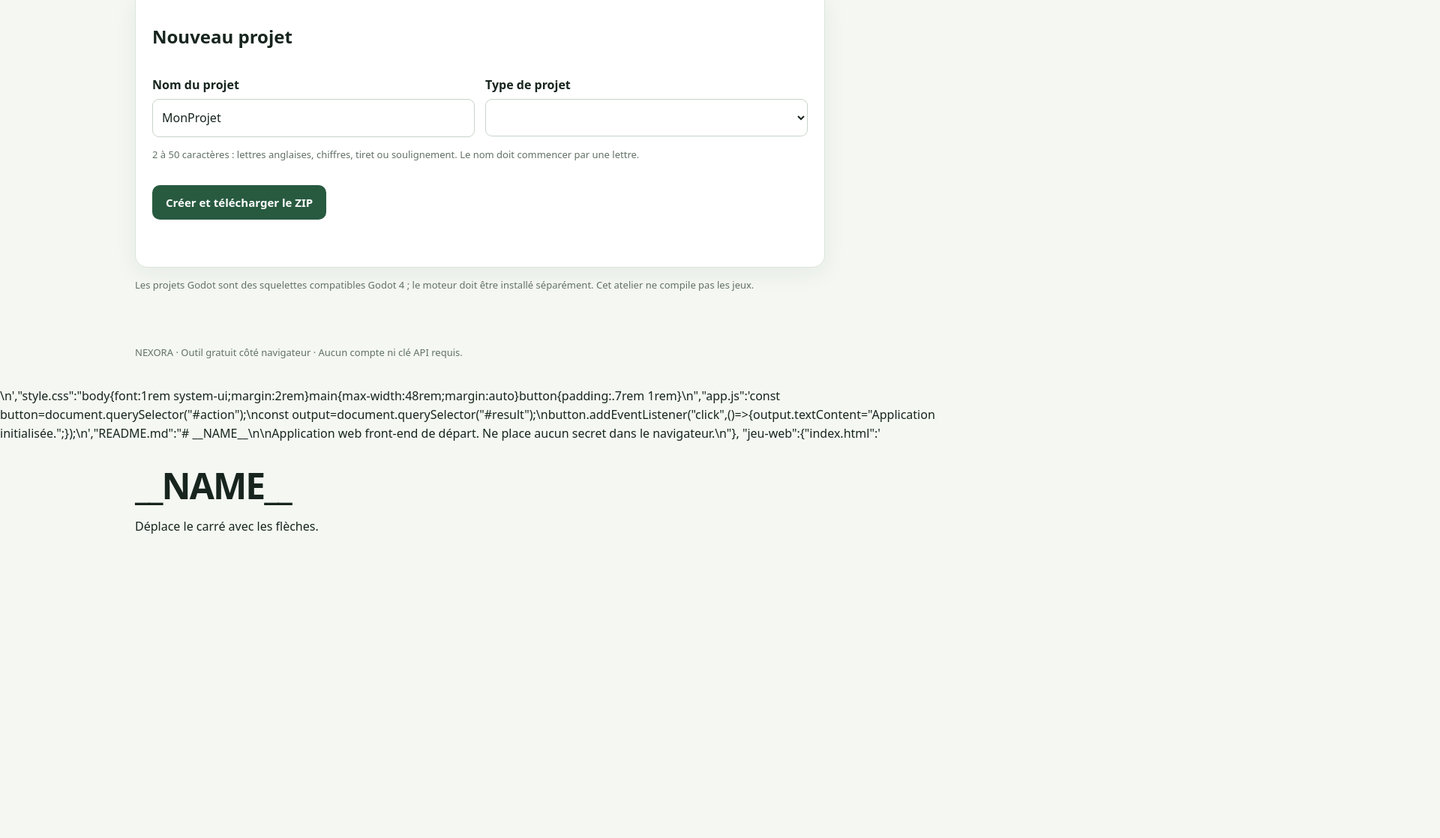
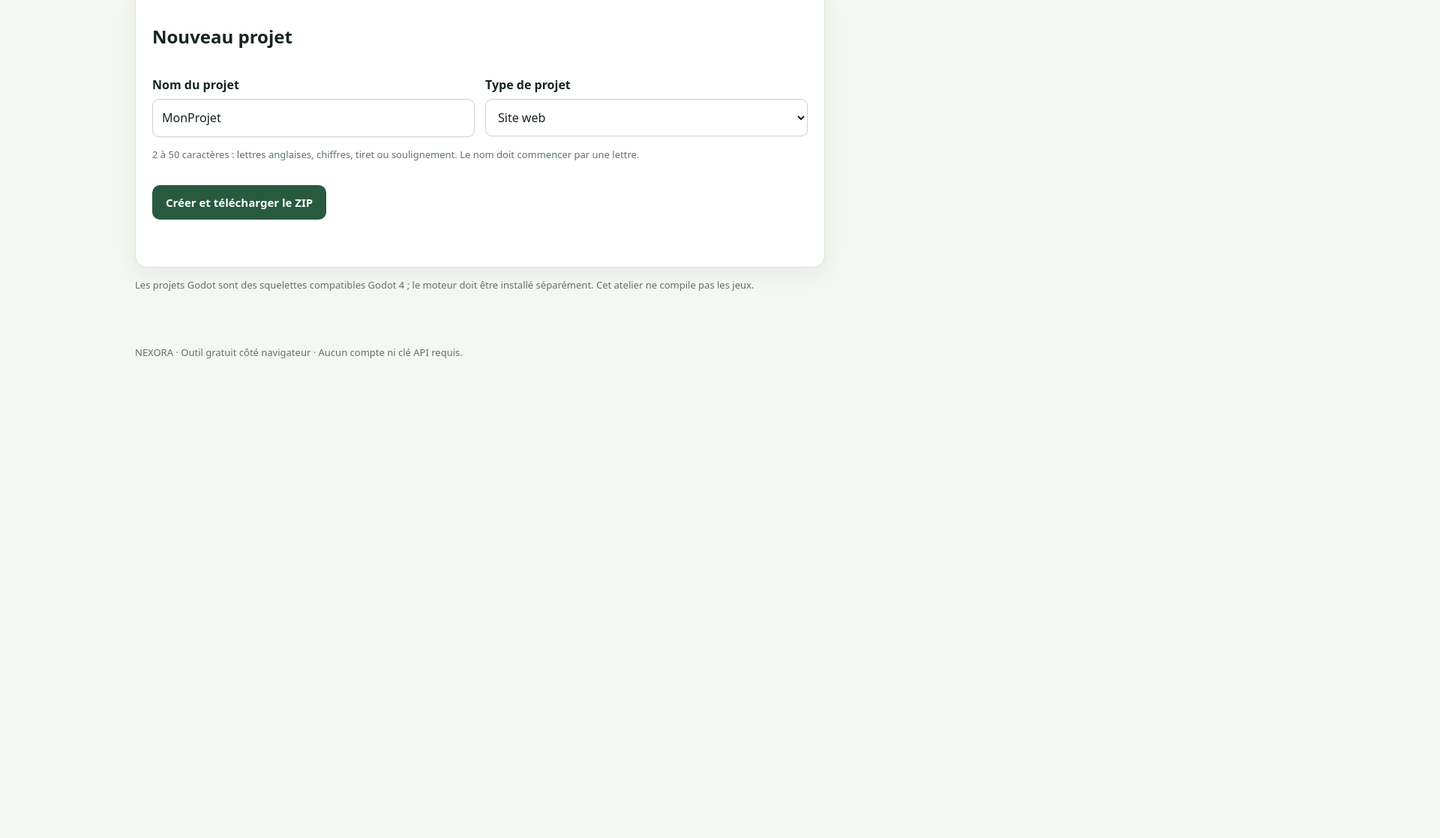
Before and after one commit to ahmedgeu1277-tech/observatoire-tech-ia, a plain HTML site: page site/atelier.html in a window 1280 px wide. Shown: the part 358-1476 px from the top of the page at 75% size, 1920 px wide, since content can reach past the window. After the commit the page ends 874 px from the top, so only its background shows below. Drawn offline with Linux system fonts and the light colour scheme.

Commit message:
fix: escape embedded script tags in browser project templates

```diff
--- a/site/atelier.html
+++ b/site/atelier.html
@@ -40,8 +40,8 @@ zh:{language:"语言",title:"项目创作工坊",lead:"免费创建网站、游
 const OPTIONS=[["site","site"],["webapp","webapp"],["jeu-web","game"],["godot-2d","godot2d"],["godot-3d","godot3d"],["logiciel-python","python"],["video","video"],["audio","audio"]];
 const TEMPLATES={
 site:{"index.html":'<!doctype html>\n<html lang="fr"><head><meta charset="utf-8"><meta name="viewport" content="width=device-width,initial-scale=1"><title>__NAME__</title><link rel="stylesheet" href="style.css"></head><body><main><h1>__NAME__</h1><p>Votre site commence ici.</p></main></body></html>\n',"style.css":"*{box-sizing:border-box}body{margin:0;font:1rem/1.5 system-ui,sans-serif;color:#172033}main{width:min(100% - 2rem,70rem);margin:4rem auto}\n","README.md":"# __NAME__\n\nSite web statique de départ. Vérifie les liens, l'accessibilité et l'affichage mobile avant publication.\n"},
-webapp:{"index.html":'<!doctype html>\n<html lang="fr"><head><meta charset="utf-8"><meta name="viewport" content="width=device-width,initial-scale=1"><title>__NAME__</title><link rel="stylesheet" href="style.css"></head><body><main><h1>__NAME__</h1><button id="action" type="button">Tester l’application</button><output id="result" aria-live="polite"></output></main><script type="module" src="app.js"></script></body></html>\n',"style.css":"body{font:1rem system-ui;margin:2rem}main{max-width:48rem;margin:auto}button{padding:.7rem 1rem}\n","app.js":'const button=document.querySelector("#action");\nconst output=document.querySelector("#result");\nbutton.addEventListener("click",()=>{output.textContent="Application initialisée.";});\n',"README.md":"# __NAME__\n\nApplication web front-end de départ. Ne place aucun secret dans le navigateur.\n"},
-"jeu-web":{"index.html":'<!doctype html><html lang="fr"><head><meta charset="utf-8"><meta name="viewport" content="width=device-width,initial-scale=1"><title>__NAME__</title><link rel="stylesheet" href="style.css"></head><body><main><h1>__NAME__</h1><p>Déplace le carré avec les flèches.</p><canvas id="game" width="640" height="360" aria-label="Zone de jeu"></canvas></main><script src="game.js" defer></script></body></html>\n',"style.css":"body{margin:1rem;font:1rem system-ui}canvas{display:block;max-width:100%;height:auto;border:1px solid}\n","game.js":'const canvas=document.querySelector("#game");\nconst ctx=canvas.getContext("2d");\nconst player={x:40,y:40,size:24};\nconst keys=new Set();\naddEventListener("keydown",event=>keys.add(event.key));\naddEventListener("keyup",event=>keys.delete(event.key));\nfunction frame(){if(keys.has("ArrowLeft"))player.x-=2;if(keys.has("ArrowRight"))player.x+=2;if(keys.has("ArrowUp"))player.y-=2;if(keys.has("ArrowDown"))player.y+=2;player.x=Math.max(0,Math.min(canvas.width-player.size,player.x));player.y=Math.max(0,Math.min(canvas.height-player.size,player.y));ctx.clearRect(0,0,canvas.width,canvas.height);ctx.fillRect(player.x,player.y,player.size,player.size);requestAnimationFrame(frame)}\nframe();\n',"README.md":"# __NAME__\n\nPrototype de jeu 2D navigateur. Ajouter collisions, sons, niveaux et tests de gameplay.\n"},
+webapp:{"index.html":'<!doctype html>\n<html lang="fr"><head><meta charset="utf-8"><meta name="viewport" content="width=device-width,initial-scale=1"><title>__NAME__</title><link rel="stylesheet" href="style.css"></head><body><main><h1>__NAME__</h1><button id="action" type="button">Tester l’application</button><output id="result" aria-live="polite"></output></main><script type="module" src="app.js"><\/script></body></html>\n',"style.css":"body{font:1rem system-ui;margin:2rem}main{max-width:48rem;margin:auto}button{padding:.7rem 1rem}\n","app.js":'const button=document.querySelector("#action");\nconst output=document.querySelector("#result");\nbutton.addEventListener("click",()=>{output.textContent="Application initialisée.";});\n',"README.md":"# __NAME__\n\nApplication web front-end de départ. Ne place aucun secret dans le navigateur.\n"},
+"jeu-web":{"index.html":'<!doctype html><html lang="fr"><head><meta charset="utf-8"><meta name="viewport" content="width=device-width,initial-scale=1"><title>__NAME__</title><link rel="stylesheet" href="style.css"></head><body><main><h1>__NAME__</h1><p>Déplace le carré avec les flèches.</p><canvas id="game" width="640" height="360" aria-label="Zone de jeu"></canvas></main><script src="game.js" defer><\/script></body></html>\n',"style.css":"body{margin:1rem;font:1rem system-ui}canvas{display:block;max-width:100%;height:auto;border:1px solid}\n","game.js":'const canvas=document.querySelector("#game");\nconst ctx=canvas.getContext("2d");\nconst player={x:40,y:40,size:24};\nconst keys=new Set();\naddEventListener("keydown",event=>keys.add(event.key));\naddEventListener("keyup",event=>keys.delete(event.key));\nfunction frame(){if(keys.has("ArrowLeft"))player.x-=2;if(keys.has("ArrowRight"))player.x+=2;if(keys.has("ArrowUp"))player.y-=2;if(keys.has("ArrowDown"))player.y+=2;player.x=Math.max(0,Math.min(canvas.width-player.size,player.x));player.y=Math.max(0,Math.min(canvas.height-player.size,player.y));ctx.clearRect(0,0,canvas.width,canvas.height);ctx.fillRect(player.x,player.y,player.size,player.size);requestAnimationFrame(frame)}\nframe();\n',"README.md":"# __NAME__\n\nPrototype de jeu 2D navigateur. Ajouter collisions, sons, niveaux et tests de gameplay.\n"},
 "godot-2d":{"project.godot":'config_version=5\n\n[application]\nconfig/name="__NAME__"\nrun/main_scene="res://scenes/main.tscn"\n\n[display]\nwindow/size/viewport_width=960\nwindow/size/viewport_height=540\n\n[rendering]\nrenderer/rendering_method="gl_compatibility"\nrenderer/rendering_method.mobile="gl_compatibility"\n',"scenes/main.tscn":'[gd_scene load_steps=2 format=3]\n\n[ext_resource type="Script" path="res://scripts/main.gd" id="1"]\n\n[node name="Main" type="Node2D"]\nscript = ExtResource("1")\n',"scripts/main.gd":'extends Node2D\n\nvar player_position := Vector2(480, 270)\nconst SPEED := 260.0\n\nfunc _process(delta: float) -> void:\n    player_position += Input.get_vector("ui_left", "ui_right", "ui_up", "ui_down") * SPEED * delta\n    player_position.x = clampf(player_position.x, 20.0, 940.0)\n    player_position.y = clampf(player_position.y, 20.0, 520.0)\n    queue_redraw()\n\nfunc _draw() -> void:\n    draw_circle(player_position, 18.0, Color(0.32, 0.65, 0.48))\n    draw_string(ThemeDB.fallback_font, Vector2(24, 36), "Move with arrow keys", HORIZONTAL_ALIGNMENT_LEFT, -1, 18, Color(0.14, 0.21, 0.17))\n',"README.md":"# __NAME__ — Godot 2D\n\nPrototype pour Godot 4. Ouvre le dossier dans Godot, puis lance scenes/main.tscn. Le code n'est pas exécuté par NEXORA.\n"},
 "godot-3d":{"project.godot":'config_version=5\n\n[application]\nconfig/name="__NAME__"\nrun/main_scene="res://scenes/main.tscn"\n\n[display]\nwindow/size/viewport_width=960\nwindow/size/viewport_height=540\n\n[rendering]\nrenderer/rendering_method="gl_compatibility"\nrenderer/rendering_method.mobile="gl_compatibility"\n',"scenes/main.tscn":'[gd_scene load_steps=2 format=3]\n\n[ext_resource type="Script" path="res://scripts/main.gd" id="1"]\n\n[node name="Main" type="Node3D"]\nscript = ExtResource("1")\n',"scripts/main.gd":'extends Node3D\n\nvar cube: MeshInstance3D\n\nfunc _ready() -> void:\n    cube = MeshInstance3D.new()\n    var mesh := BoxMesh.new()\n    mesh.size = Vector3.ONE\n    var material := StandardMaterial3D.new()\n    material.albedo_color = Color(0.32, 0.65, 0.48)\n    mesh.material = material\n    cube.mesh = mesh\n    add_child(cube)\n    var camera := Camera3D.new()\n    camera.position = Vector3(3.2, 2.6, 4.2)\n    camera.look_at(Vector3.ZERO)\n    add_child(camera)\n    camera.current = true\n    var light := DirectionalLight3D.new()\n    light.rotation_degrees = Vector3(-45, -30, 0)\n    add_child(light)\n\nfunc _process(delta: float) -> void:\n    if is_instance_valid(cube):\n        cube.rotate_y(delta * 0.7)\n',"README.md":"# __NAME__ — Godot 3D\n\nPrototype pour Godot 4. Ouvre le dossier dans Godot, puis lance scenes/main.tscn. Le code n'est pas exécuté par NEXORA.\n"},
 "logiciel-python":{"main.py":'"""Point d’entrée de __NAME__."""\n\ndef main() -> int:\n    print("Projet initialisé : __NAME__")\n    return 0\n\nif __name__ == "__main__":\n    raise SystemExit(main())\n',"tests/test_smoke.py":'import unittest\n\nclass SmokeTests(unittest.TestCase):\n    def test_project_has_entrypoint(self):\n        from pathlib import Path\n        self.assertTrue(Path("main.py").is_file())\n\nif __name__ == "__main__":\n    unittest.main()\n',"README.md":"# __NAME__\n\nLogiciel Python de départ. Installer les dépendances explicitement et tester avant exécution.\n"},
```
